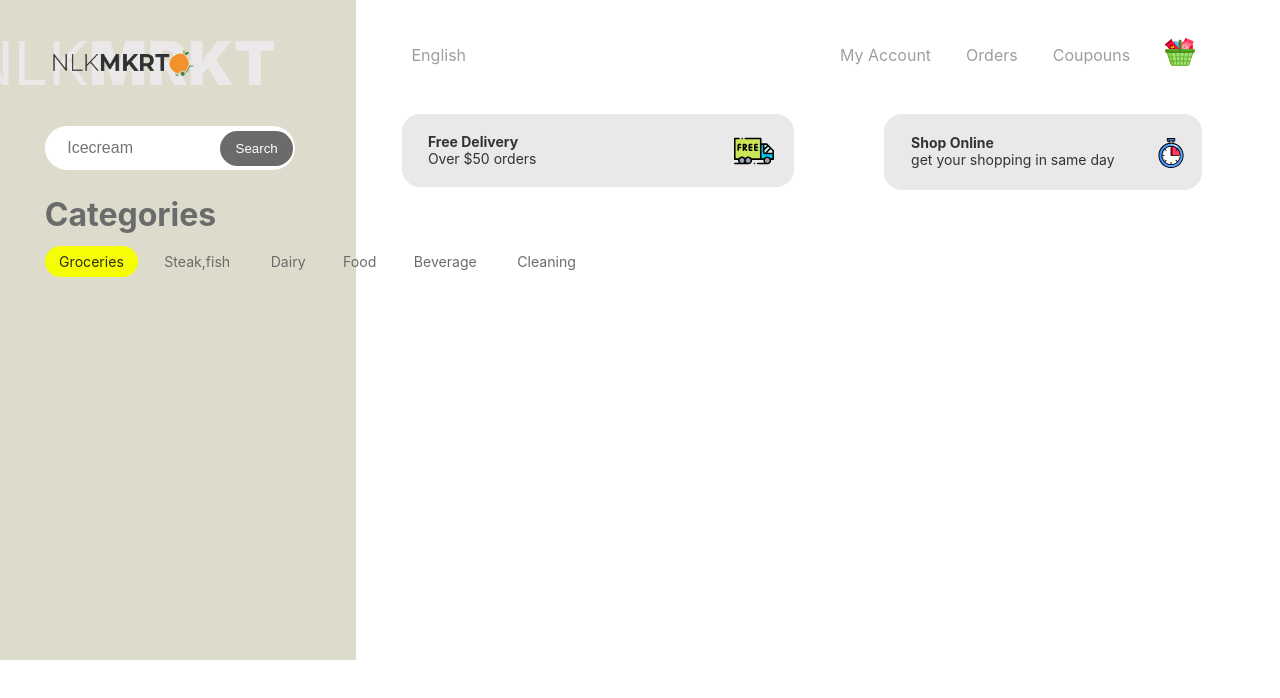
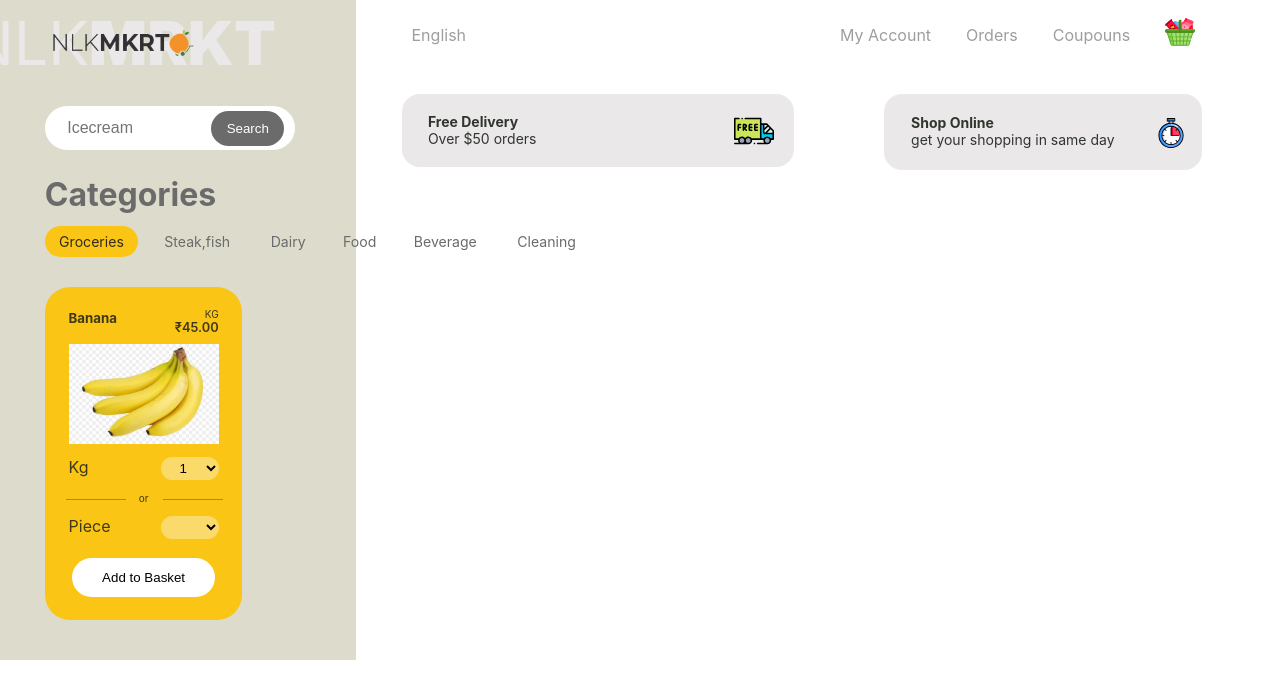
Before and after one commit to dineshkumaark/nlk-mrkt, a React (Create React App) app: page / in a window 1280 px wide. Shown: the top 698 px of the page. Built offline with nearby package versions, Linux system fonts and the light colour scheme.

Commit message:
Current Item Done

```diff
--- a/public/index.html
+++ b/public/index.html
@@ -2,7 +2,7 @@
 <html lang="en">
   <head>
     <meta charset="utf-8" />
-    <link rel="shortcut icon" href="%PUBLIC_URL%/favicon.ico" />
+    <link rel="shortcut icon" href="./Images/31.ico" />
     <meta name="viewport" content="width=device-width, initial-scale=1" />
     <meta name="theme-color" content="#000000" />
     <!--
--- a/src/App.js
+++ b/src/App.js
@@ -3,6 +3,7 @@ import './App.css';
 import NavBar from './components/navbar/NavBar';
 import SearchInfo from './components/search/SearchInfo';
 import  ProductNavbar from './components/navbar/ProductNavbar';
+import  CurrentProduct from './components/products/CurrentProduct';
 import './components/search/SearchInfo.css';
 import './components/navbar/Navbar.css';
 import { Sidebar } from './components/navbar/Sidebar';
@@ -12,6 +13,7 @@ function App() {
         <NavBar brand="NLK" highlight="MRKT"/>
         <SearchInfo />
         <ProductNavbar />
+        <CurrentProduct />
         <Sidebar />
     </div>
   );
--- a/src/components/navbar/Navbar.css
+++ b/src/components/navbar/Navbar.css
@@ -3,7 +3,7 @@
     text-decoration: none;
 }
 .App{
-    margin-top: 40px;
+    margin-top: 20px;
 }
 .container{
     margin: 0 auto;
@@ -83,7 +83,7 @@ nav{
     cursor: pointer;
 }
 .c-active{
-    background: #f5fe04;
+    background: rgb(250, 197, 21);
     color: rgb(51, 43, 26);
 }
 .categories ul li:nth-child(3),.categories ul li:nth-child(4){
--- /dev/null
+++ b/src/components/products/CurrentProduct.css
@@ -0,0 +1,71 @@
+.currentproduct{
+    width: min-content;
+    margin-top: 2.5%;
+    padding: 1.9% 2%;
+    color: #403918;
+    border-radius: 25px;
+    background: rgb(250, 197, 21);
+}
+.p-name h5{
+    text-transform: capitalize;
+}
+.p-name select{
+    float: right;
+}
+.p-weight{
+    float: right;
+    margin-top: -12%;
+}
+.p-weight > p{
+    font-size: 10px;
+    text-align: right;
+}
+.p-weight .p-price{
+    font-size: 0.8rem;
+    font-weight: 600;
+}
+.p-image{
+    margin-top: 12%;
+}
+.p-desc .w-desc{
+    margin-top: 6%;
+}
+.w-desc select {
+   float: right;
+   padding: 2% 10%;
+   border: none;
+   outline: none;
+   border-radius: 25px;
+   background: #fbda6c;
+}
+.p-or{
+    text-align: center;
+    font-size: 10px;
+    position: relative;
+    margin: 8% 0;
+    margin-top: 10%;
+}
+.p-or::after,.p-or::before{
+    content: '';
+    position: absolute;
+    width: 40%;
+    height: 5%;
+    top: 7px;
+    right: -4px;
+    background: darkgoldenrod;
+}
+.p-or::before{
+    left: -3px;
+}
+.p-basket{
+    margin-top: 15%;
+    text-align: center;
+}
+.p-basket button{
+    padding: 8% 20%;
+    border: none;
+    border-radius: 25px;
+    color: #000;
+    background: #fff;
+    cursor: pointer;
+}
--- /dev/null
+++ b/src/components/products/CurrentProduct.js
@@ -0,0 +1,64 @@
+import React , {Component} from 'react';
+import './CurrentProduct.css';
+class CurrentProduct extends Component{
+    state = {
+        current:{
+            name: 'banana',
+            price: 45,
+            weight: '1',
+            img:'./Images/Veggie/banana.jpg'
+        }
+    }
+    render(){
+        const {name,price,weight,img} = this.state.current;
+        let formatter = new Intl.NumberFormat('en-in',{
+            style: 'currency',
+            currency:'inr'
+        });
+        return(
+            <div className="container">
+            <div className="currentproduct">
+                <div className="p-name">
+                    <h5>{name}</h5>
+                    <div className="p-weight">
+                        <p>KG</p>
+                        <p className="p-price">{formatter.format(price)}</p>
+                    </div>
+                </div>
+                <div className="p-image">
+                    <img src={img} alt={name} width="150px" height="100px"/>
+                </div>
+                <div className="p-desc">
+                  <div className="w-desc">
+                   <div>
+                    <label>Kg</label>
+                    <select>
+                        <option>1</option>
+                        <option>2</option>
+                        <option>3</option>
+                    </select>
+                   </div>
+                     <p className="p-or">or</p>
+                     <div>
+                     <label style={{marginTop:'13%'}}>Piece</label>
+                    <select>
+                        <option></option>
+                        <option>1</option>
+                        <option>2</option>
+                        <option>3</option>
+                    </select>
+                     </div>
+                  </div>
+                  <div className="p-basket">
+                        <button className="p-button">Add to Basket</button>
+                  </div>
+                </div>
+            </div>
+            </div>
+        );
+    }
+}
+
+
+
+export default CurrentProduct;
--- a/src/components/search/SearchInfo.css
+++ b/src/components/search/SearchInfo.css
@@ -24,7 +24,7 @@
     background: #6a6b6a;
     padding: 3.4% 5.1%;
     border-radius: 50px;
-    margin-left: -25%;
+    margin-left: -28%;
     cursor: pointer;
     outline: none;
     position: absolute;
```
Also changed, not shown: public/Images/Veggie/banana.jpg (added), 1 other file (tests, documents, lock files or other folders).
